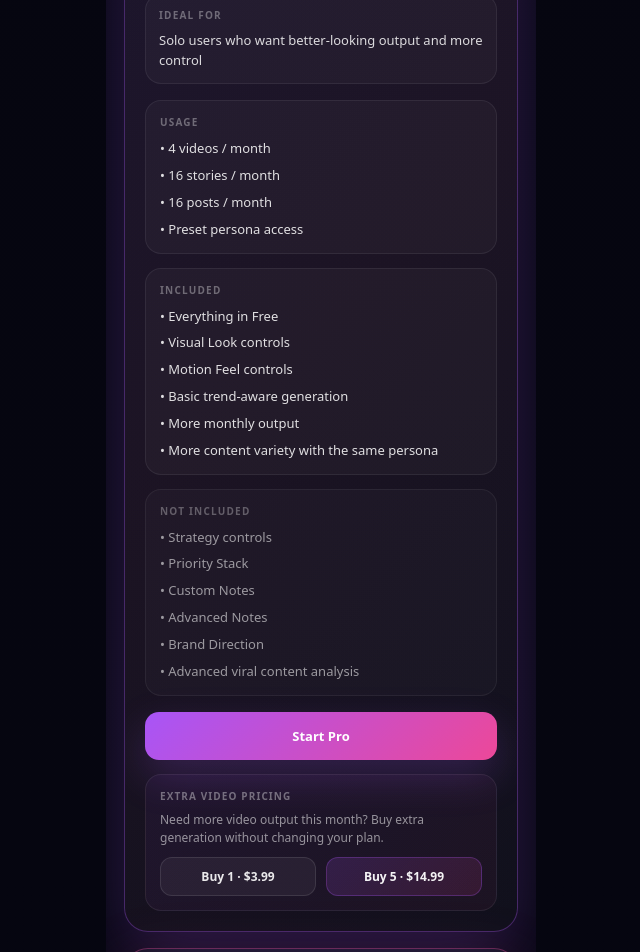
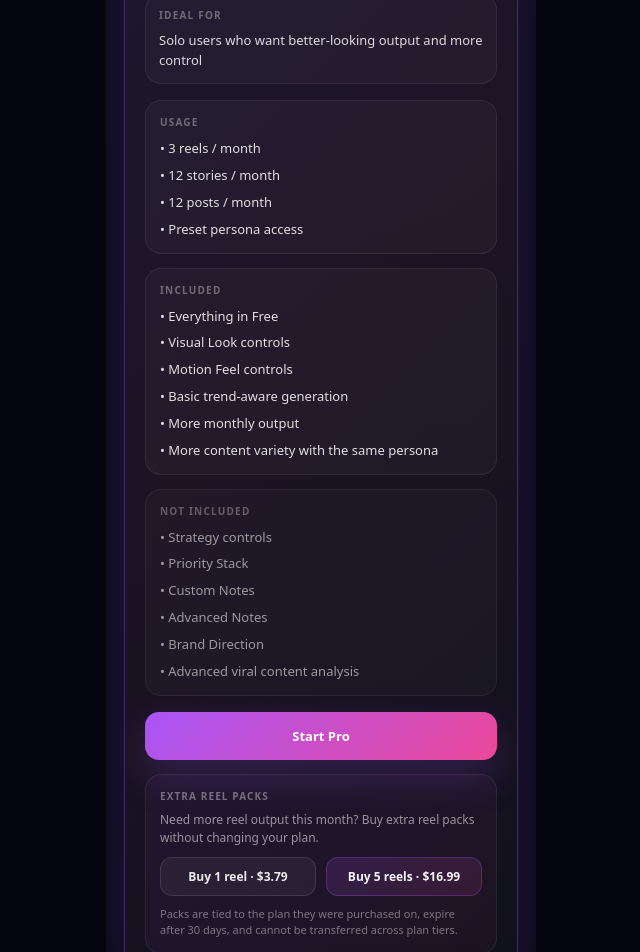
Before and after one commit to hakanegetosun/personaai, a Next.js app in the folder personaai-app/: page /plans in a window 1280 px wide. Shown: the part 1640-2592 px from the top of the page, without its empty margins (319-959 px from the left). Built offline with nearby package versions, Linux system fonts and the light colour scheme; no server answers.

Commit message:
Update plans pricing, limits, and extra reel pack copy

```diff
--- a/personaai-app/src/app/plans/page.tsx
+++ b/personaai-app/src/app/plans/page.tsx
@@ -96,7 +96,7 @@ const DISPLAY_PLANS: DisplayPlan[] = [
     accent: "linear-gradient(135deg,#ec4899,#a855f7)",
     border: "rgba(236,72,153,.35)",
     glow: "0 24px 70px rgba(236,72,153,.22)",
-    crossedMonthlyPrice: 99,
+    crossedMonthlyPrice: 109,
     idealFor: "Serious creators, personal brands, and advanced users",
     included: [
       "Everything in Pro",
@@ -123,7 +123,7 @@ const DISPLAY_PLANS: DisplayPlan[] = [
     accent: "linear-gradient(135deg,#fbbf24,#a855f7)",
     border: "rgba(251,191,36,.35)",
     glow: "0 24px 70px rgba(251,191,36,.18)",
-    crossedMonthlyPrice: 249,
+    crossedMonthlyPrice: 279,
     idealFor: "Studios, teams, power users, and multi-brand workflows",
     included: [
       "Everything in Creator",
@@ -157,7 +157,7 @@ function getUsageRows(planId: PlanId) {
   const plan = PLANS[planId];
 
   return [
-    `${plan.limits.video} videos / month`,
+    `${plan.limits.video} reels / month`,
     `${plan.limits.story} stories / month`,
     `${plan.limits.post} posts / month`,
   ];
@@ -913,7 +913,7 @@ boxShadow: isFocused
         marginBottom: 8,
       }}
     >
-                        Extra video pricing
+      Extra reel packs
     </div>
 
     <div
@@ -924,7 +924,7 @@ boxShadow: isFocused
         marginBottom: 10,
       }}
     >
-                        Need more video output this month? Buy extra generation without
+      Need more reel output this month? Buy extra reel packs without
       changing your plan.
     </div>
 
@@ -951,7 +951,7 @@ boxShadow: isFocused
           fontFamily: "inherit",
         }}
       >
-                          Buy 1 · ${plan.onDemand.extraVideoPriceUsd.toFixed(2)}
+        Buy 1 reel · ${plan.onDemand.extraVideoPriceUsd.toFixed(2)}
       </button>
 
       <button
@@ -971,8 +971,20 @@ boxShadow: isFocused
           fontFamily: "inherit",
         }}
       >
-                          Buy 5 · ${plan.onDemand.extraVideoPack5PriceUsd.toFixed(2)}
+        Buy 5 reels · ${plan.onDemand.extraVideoPack5PriceUsd.toFixed(2)}
       </button>
+    </div>
+
+    <div
+      style={{
+        fontSize: 11,
+        color: "rgba(255,255,255,.42)",
+        lineHeight: 1.5,
+        marginTop: 10,
+      }}
+    >
+      Packs are tied to the plan they were purchased on, expire after 30 days,
+      and cannot be transferred across plan tiers.
     </div>
   </div>
 )}
--- a/personaai-app/src/config/plans.ts
+++ b/personaai-app/src/config/plans.ts
@@ -31,7 +31,11 @@ export const PLANS: Record<PlanId, PlanConfig> = {
     canCreatePersona: false,
     limits: { video: 0, post: 2, story: 2 },
     label: "Free Plan",
-    onDemand: { enabled: false, extraVideoPriceUsd: 0, extraVideoPack5PriceUsd: 0 },
+    onDemand: {
+      enabled: false,
+      extraVideoPriceUsd: 0,
+      extraVideoPack5PriceUsd: 0,
+    },
   },
 
   pro: {
@@ -39,29 +43,41 @@ export const PLANS: Record<PlanId, PlanConfig> = {
     name: "Pro",
     price: 29,
     canCreatePersona: false,
-    limits: { video: 4, post: 16, story: 16 },
+    limits: { video: 3, post: 12, story: 12 },
     label: "Pro Plan",
-    onDemand: { enabled: true, extraVideoPriceUsd: 3.99, extraVideoPack5PriceUsd: 14.99 },
+    onDemand: {
+      enabled: true,
+      extraVideoPriceUsd: 3.79,
+      extraVideoPack5PriceUsd: 16.99,
+    },
   },
 
   creator: {
     id: "creator",
     name: "Creator",
-    price: 79,
+    price: 89,
     canCreatePersona: true,
-    limits: { video: 8, post: 30, story: 30 },
+    limits: { video: 8, post: 24, story: 24 },
     label: "Creator Plan",
-    onDemand: { enabled: true, extraVideoPriceUsd: 3.49, extraVideoPack5PriceUsd: 12.99 },
+    onDemand: {
+      enabled: true,
+      extraVideoPriceUsd: 3.49,
+      extraVideoPack5PriceUsd: 15.99,
+    },
   },
 
   agency: {
     id: "agency",
     name: "Agency",
-    price: 199,
+    price: 229,
     canCreatePersona: true,
-    limits: { video: 20, post: 75, story: 75 },
+    limits: { video: 20, post: 60, story: 60 },
     label: "Agency Plan",
-    onDemand: { enabled: true, extraVideoPriceUsd: 2.99, extraVideoPack5PriceUsd: 11.99 },
+    onDemand: {
+      enabled: true,
+      extraVideoPriceUsd: 3.19,
+      extraVideoPack5PriceUsd: 14.99,
+    },
   },
 };
 
```
Lines whose indentation alone changed are shown as unchanged.
